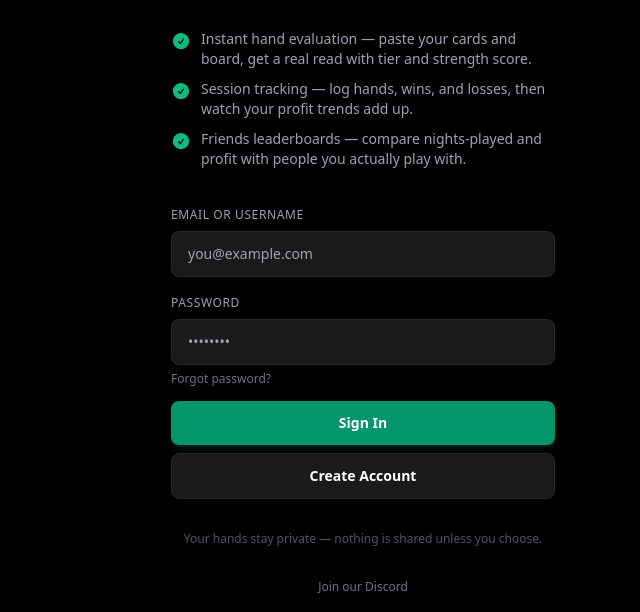
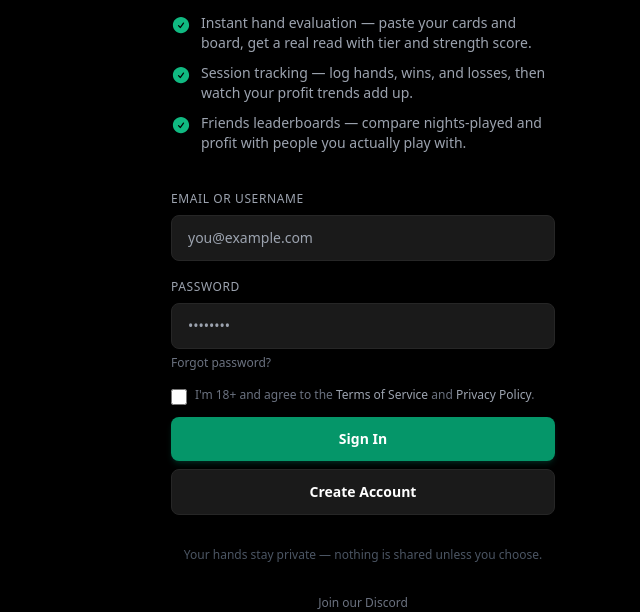
Before and after one commit to marshtate/aiholdemcoach, a plain HTML site: page public/index.html in a window 1280 px wide. Shown: the part 188-800 px from the top of the page, without its empty margins (277-917 px from the left). Drawn offline with nearby package versions, Linux system fonts and the light colour scheme.

Commit message:
Add terms/privacy consent checkbox to auth form

```diff
--- a/public/index.html
+++ b/public/index.html
@@ -113,6 +113,10 @@ Track
 <label for="password" class="text-xs font-medium text-gray-400 uppercase tracking-wider">Password</label>
 <input id="password" name="password" type="password" placeholder="••••••••" autocomplete="current-password" class="w-full bg-[#1a1a1a] text-gray-100 text-sm rounded-lg px-4 py-3 outline-none focus:ring-2 focus:ring-emerald-500 border border-neutral-800" />
 <button type="button" id="forgot-btn" class="text-xs text-gray-500 hover:text-emerald-400 transition">Forgot password?</button>
+</div>
+<div class="flex items-start gap-2 pt-0.5">
+<input id="agree-terms" type="checkbox" class="mt-0.5 w-4 h-4 accent-emerald-600 flex-shrink-0">
+<label for="agree-terms" class="text-xs text-gray-500 leading-snug">I'm 18+ and agree to the <a href="/terms.html" class="text-gray-400 hover:text-emerald-400">Terms of Service</a> and <a href="/privacy.html" class="text-gray-400 hover:text-emerald-400">Privacy Policy</a>.</label>
 </div>
 <div class="space-y-2">
 <button id="signin-btn" type="submit" class="w-full bg-emerald-600 hover:bg-emerald-500 text-white text-sm font-semibold py-3 rounded-lg transition shadow-md shadow-emerald-900/40">Sign In</button>
```
